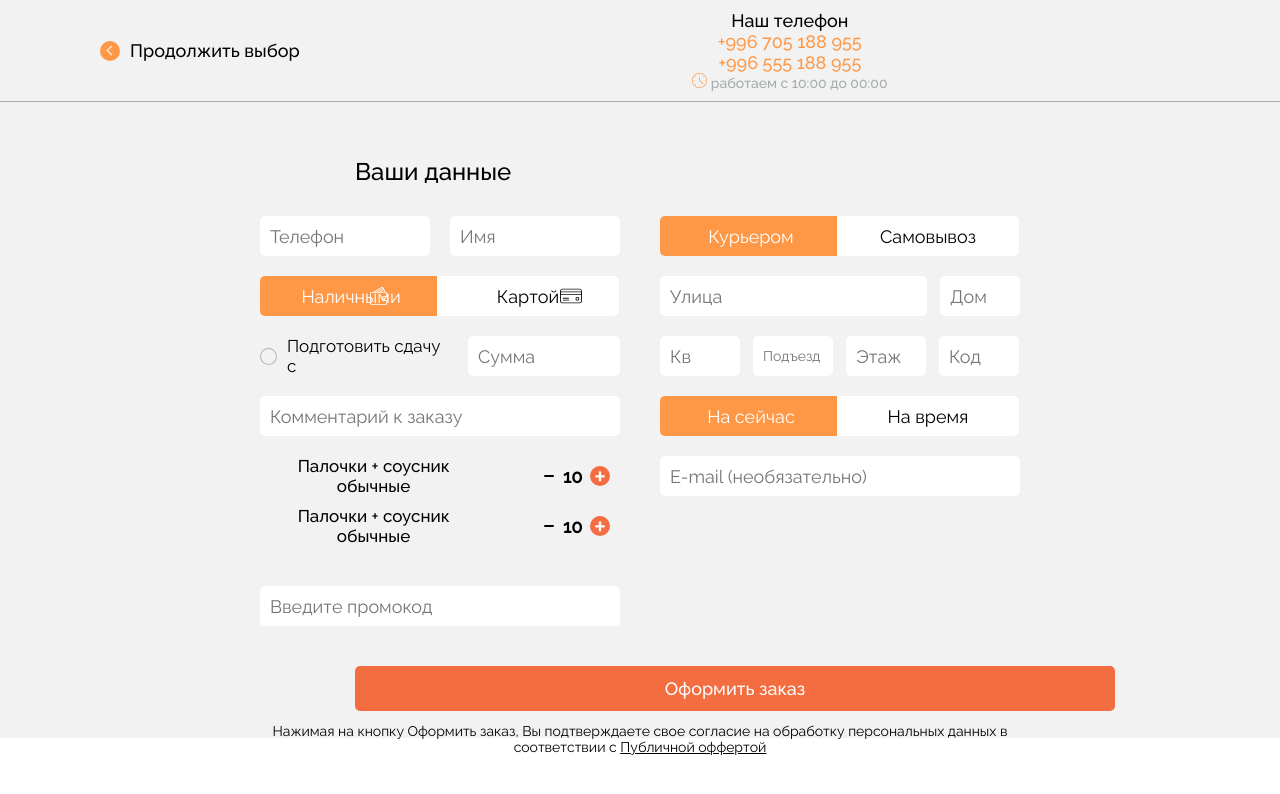
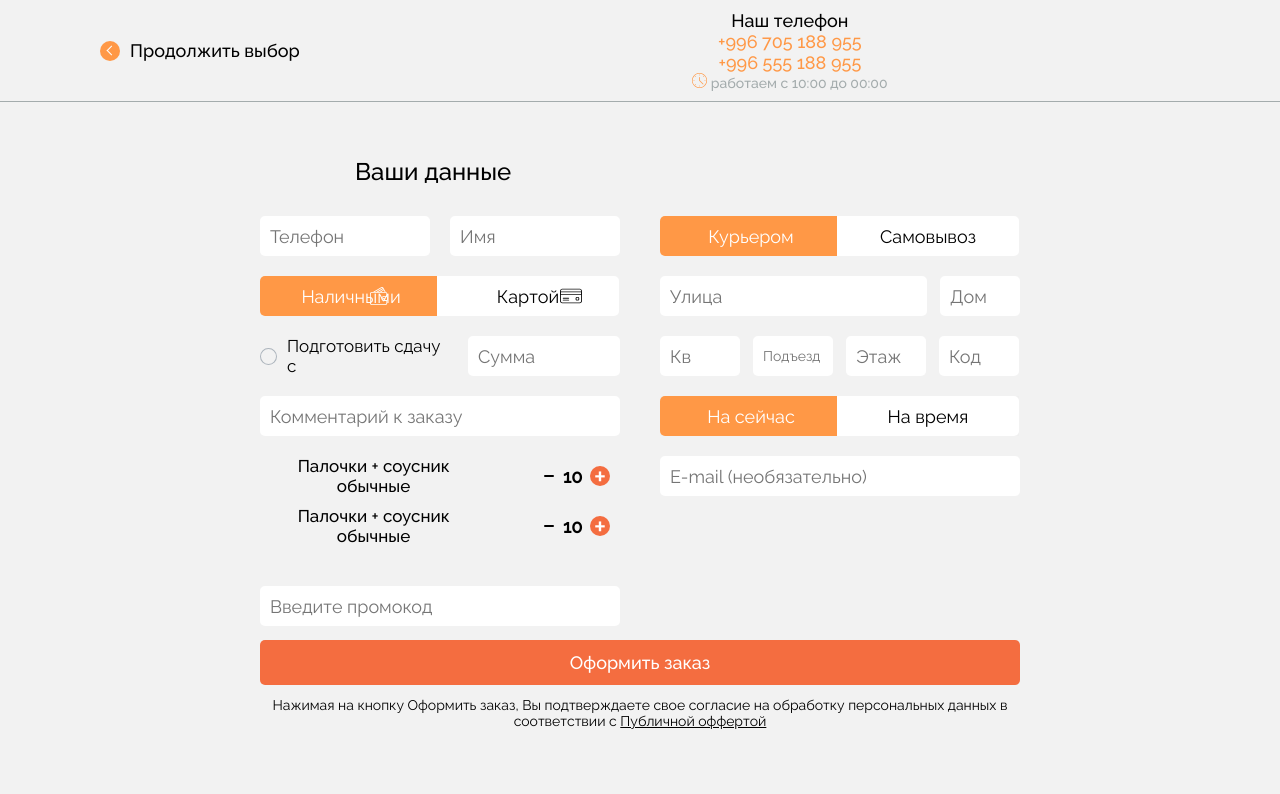
Before and after one commit to MariyaKorn/Sushi, a plain HTML site: page index.html in a window 1280 px wide. Drawn offline with Linux system fonts and the light colour scheme.

Commit message:
add correct position

```diff
--- a/index.html
+++ b/index.html
@@ -11,6 +11,7 @@
 
 <body>
     <section class="make-order">
+
         <header class="header">
             <div class="go-back">
                 <div class="go-back-arrow"></div>
@@ -106,17 +107,17 @@
                     <label class="basic-input-button radio-input right" for="time">На время</label>
                 </button>
 
+                <input type="text" placeholder="E-mail (необязательно)" class="basic-input email-input">
+            </div>
 
-
-                <input type="text" placeholder="E-mail (необязательно)" class="basic-input email-input">
+            <div class="form-bottom">
+                <button class="button-order">Оформить заказ</button>
+                <h3>Нажимая на кнопку Оформить заказ, Вы подтверждаете свое согласие на обработку персональных
+                данных в <br> соответствии с <u>Публичной оффертой</u></h3>
             </div>
 
         </form>
 
-        <button class="button-order">Оформить заказ</button>
-
-        <h3>Нажимая на кнопку Оформить заказ, Вы подтверждаете свое согласие на обработку персональных
-        данных в <br> соответствии с <u>Публичной оффертой</u></h3>
     </section>
 
 </body>
--- a/styles.css
+++ b/styles.css
@@ -9,7 +9,7 @@
 .make-order {
     background: #f2f2f2;
     width: 100%;
-    height: 738px;
+    height: 100vh;
 }
 
 .header {
@@ -338,11 +338,19 @@ h2 {
     margin-top: 20px;
 }
 
+.form-bottom {
+    display: flex;
+    flex-direction: column;
+    justify-content: center;
+    align-items: center;
+    position: absolute;
+    top: 640px;
+}
+
 .button-order {
     width: 760px;
     height: 45px;
     background-color: #F46D40;
-    margin: 40px 0 12px 355px;
     cursor: pointer;
     border:none;
     border-radius: 5px;
@@ -350,6 +358,7 @@ h2 {
     font-weight: 500;
     font-size: 18px;
     color: #fff;
+    margin-bottom: 12px;
 }
 
 h3 {
```
